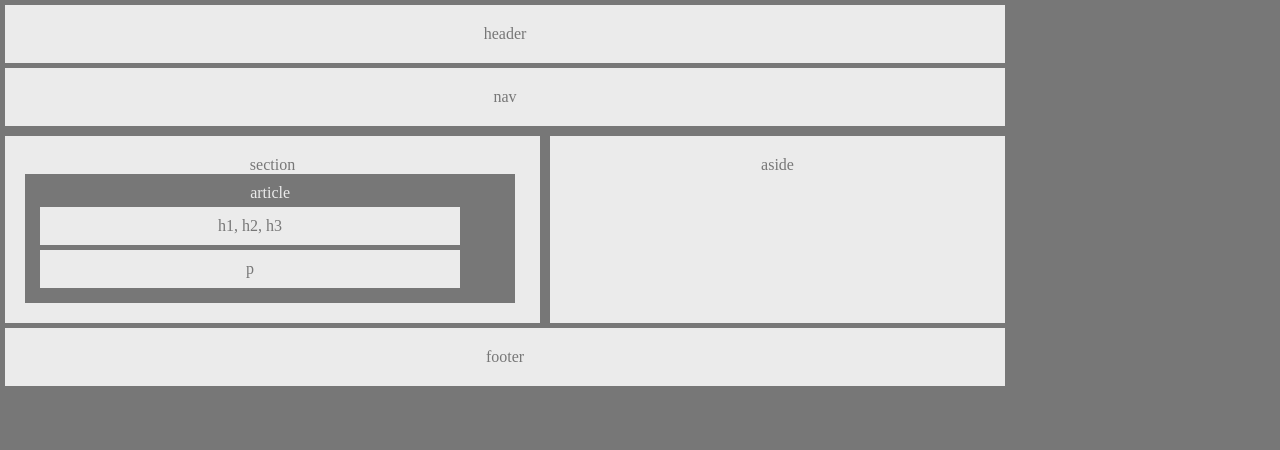
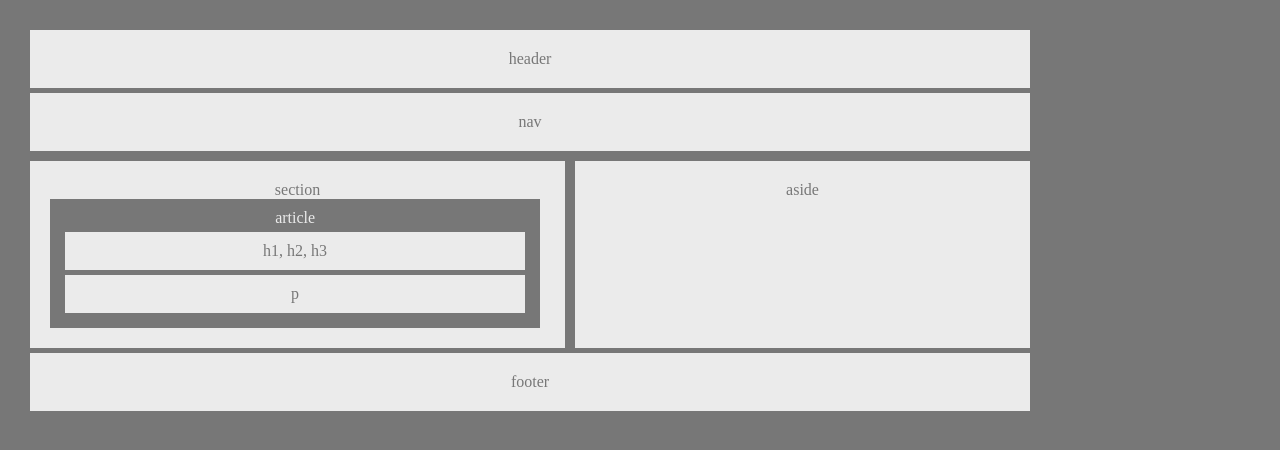
Before and after one commit to bizarrowill/HW-Wireframe, a plain HTML site: page index.html in a window 1280 px wide. Drawn offline with Linux system fonts and the light colour scheme.

Commit message:
css spacing updates

```diff
--- a/style.css
+++ b/style.css
@@ -3,7 +3,7 @@ body {
 	color: #777;
 	text-align: center;
 	margin: 0;
-	padding: 0;
+	padding: 25px;
 }
 
 .container {
@@ -14,6 +14,7 @@ body {
 .main {
 	width : 960px;
 	padding: 20px;
+	padding-left:-25px;
 	margin: 5px;
 	color: #777;
 	background: #ebebeb;
@@ -36,7 +37,7 @@ body {
 }
 
 #h {
-	width : 400px;
+	width : 440px;
 	padding: 10px;
 	margin: 5px;
 	color: #777;
@@ -45,7 +46,7 @@ body {
 }
 
 #p {
-	width : 400px;
+	width : 440px;
 	padding: 10px;
 	margin: 5px;
 	color: #777;
```
